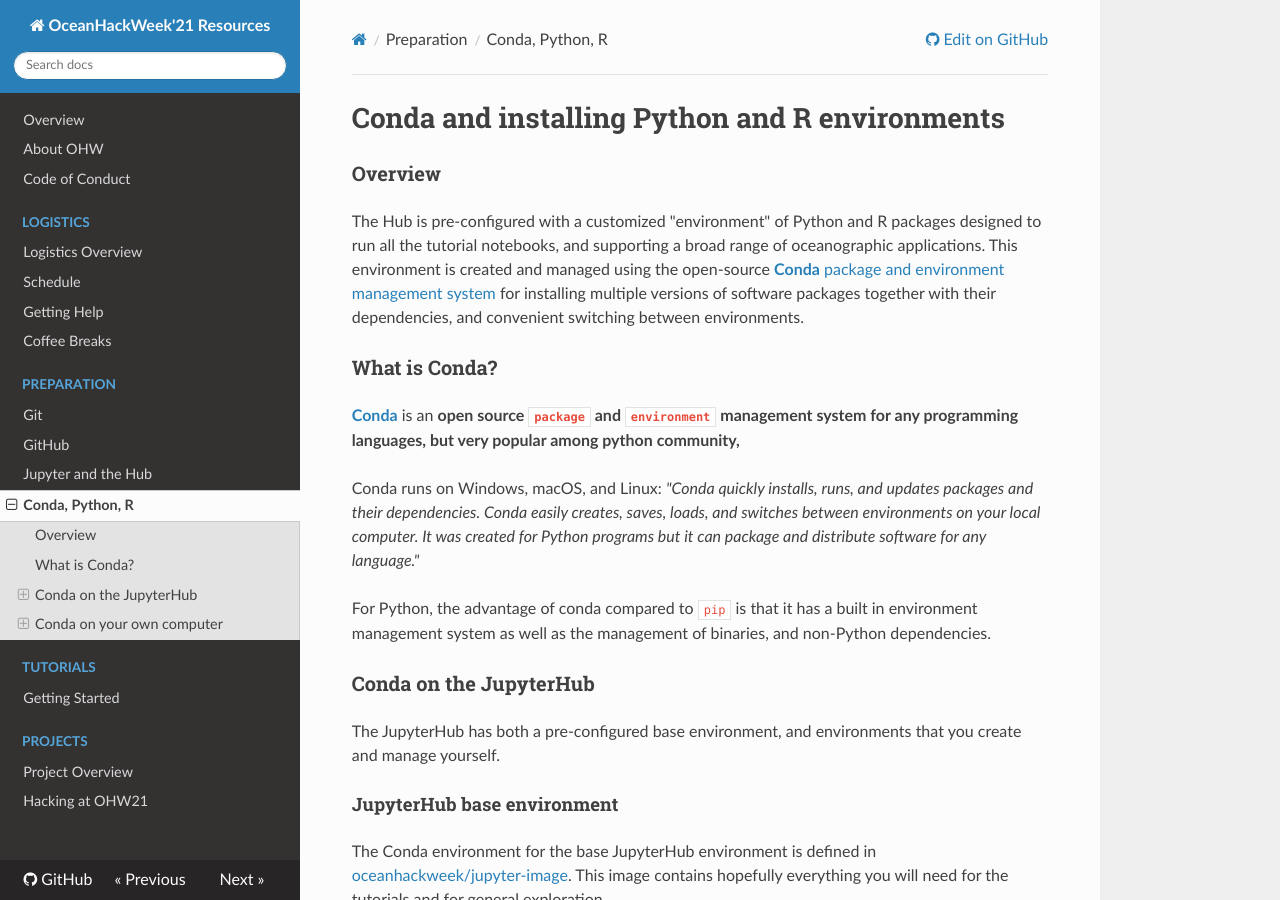
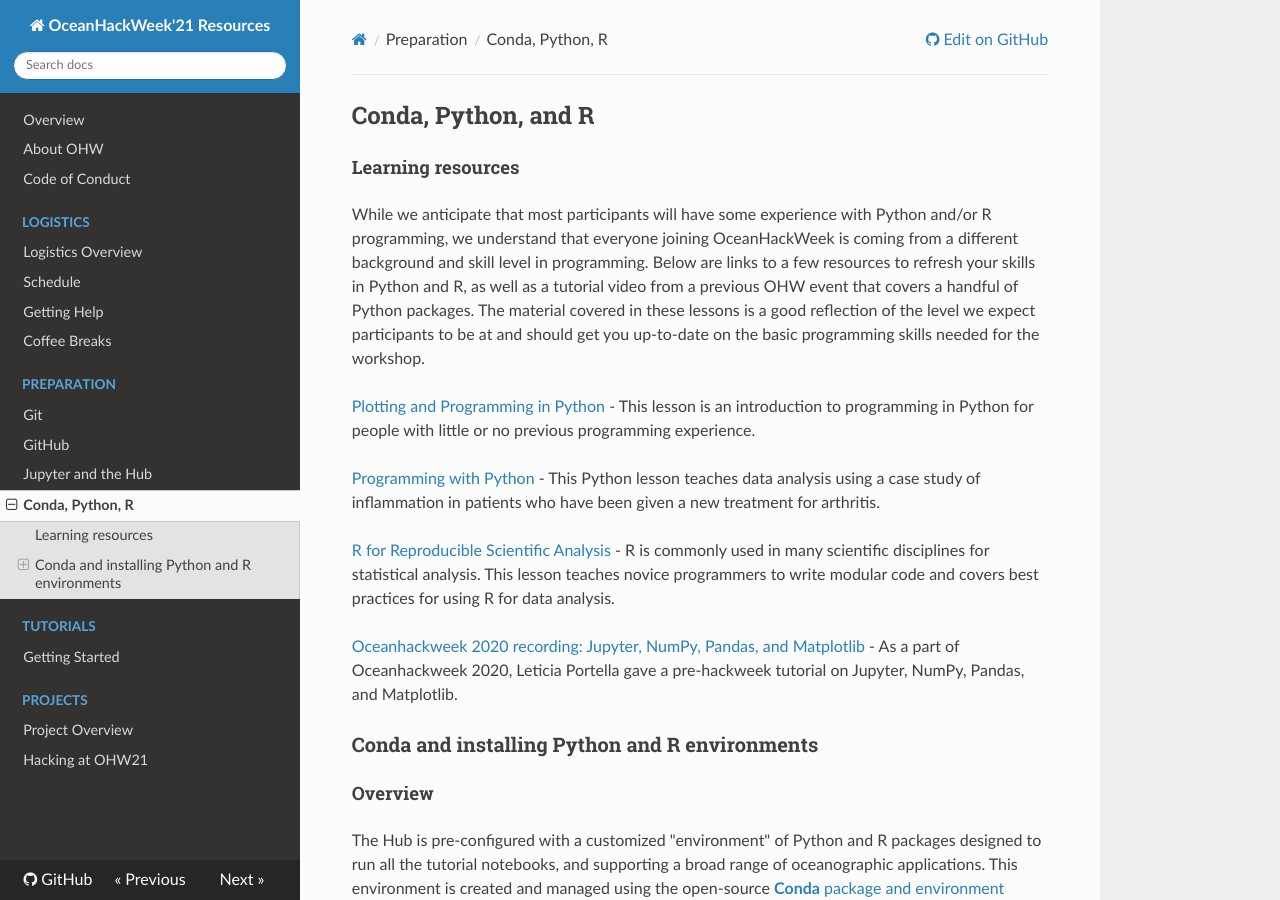
Before and after one commit to oceanhackweek/ohw-resources, an MkDocs documentation site: the page built from docs/prep/conda.md, in a window 1280 px wide and 900 px high. Built offline with MkDocs 1.6.1, drawn with Linux system fonts in a browser that asks for light colours; nearby versions of some CDN libraries.

Commit message:
added section with resources for Python, R

```diff
--- a/docs/prep/conda.md
+++ b/docs/prep/conda.md
@@ -1,21 +1,35 @@
-# Conda and installing Python and R environments
+## Conda, Python, and R
 
-### Overview
+#### Learning resources
+
+While we anticipate that most participants will have some experience with Python and/or R programming, we understand that everyone joining OceanHackWeek is coming from a different background and skill level in programming. Below are links to a few resources to refresh your skills in Python and R, as well as a tutorial video from a previous OHW event that covers a handful of Python packages. The material covered in these lessons is a good reflection of the level we expect participants to be at and should get you up-to-date on the basic programming skills needed for the workshop.
+
+[Plotting and Programming in Python](https://swcarpentry.github.io/python-novice-gapminder/index.html) - This lesson is an introduction to programming in Python for people with little or no previous programming experience.
+
+[Programming with Python](https://swcarpentry.github.io/python-novice-inflammation/) - This Python lesson teaches data analysis using a case study of inflammation in patients who have been given a new treatment for arthritis.
+
+[R for Reproducible Scientific Analysis](https://swcarpentry.github.io/r-novice-gapminder/) - R is commonly used in many scientific disciplines for statistical analysis. This lesson teaches novice programmers to write modular code and covers best practices for using R for data analysis.
+
+[Oceanhackweek 2020 recording: Jupyter, NumPy, Pandas, and Matplotlib](https://www.youtube.com/watch?v=CTUAgpvfze0) - As a part of Oceanhackweek 2020, Leticia Portella gave a pre-hackweek tutorial on Jupyter, NumPy, Pandas, and Matplotlib.
+
+### Conda and installing Python and R environments
+
+#### Overview
 
 The Hub is pre-configured with a customized "environment" of Python and R packages designed to run all the tutorial notebooks, and supporting a broad range of oceanographic applications. This environment is created and managed using the open-source [**Conda** package and environment management system](https://docs.conda.io) for installing multiple versions of software packages together with their dependencies, and convenient switching between environments.
 
-### What is Conda?
+#### What is Conda?
 [**Conda**](http://conda.pydata.org/docs/) is an **open source `package` and `environment` management system for any programming languages, but very popular among python community,**
 
 Conda runs on Windows, macOS, and Linux: *"Conda quickly installs, runs, and updates packages and their dependencies. Conda easily creates, saves, loads, and switches between environments on your local computer. It was created for Python programs but it can package and distribute software for any language."*
 
 For Python, the advantage of conda compared to `pip` is that it has a built in environment management system as well as the management of binaries, and non-Python dependencies.
 
-### Conda on the JupyterHub
+#### Conda on the JupyterHub
 
 The JupyterHub has both a pre-configured base environment, and environments that you create and manage yourself.
 
-#### JupyterHub base environment
+##### JupyterHub base environment
 
 The Conda environment for the base JupyterHub environment is defined in [oceanhackweek/jupyter-image](https://github.com/oceanhackweek/jupyter-image/). This image contains hopefully everything you will need for the tutorials and for general exploration.
 
@@ -51,7 +65,7 @@
 
 There are also a handful of dependencies that are installed directly in the [Docker image](https://github.com/oceanhackweek/jupyter-image/blob/master/Dockerfile), like RStudio, and the Bigelow Labs R libraries ([`ohwobpg`](https://github.com/BigelowLab/ohwobpg) and [`rasf`](https://github.com/BigelowLab/rasf)).
 
-#### Temporary packages
+##### Temporary packages
 
 You can temporarily add packages to your hub, via Jupyter cell magic, `%pip install <list-of-packages>` or `%conda install <list-of-packages>`. In R you can use `install.packages("package-name")` as usual.
 
@@ -59,7 +73,7 @@
 
     For those who know their way around Jupyter, you may be tempted to `!pip install <list-of-packages>`. This can leave your environment in an inconsistent state, which may prevent your server from starting (and will require some heavy duty assistance from @help-infrastructure to debug). [More info](https://pilot.2i2c.org/en/latest/admin/howto/environment.html#temporarily-install-packages-for-a-session)
 
-#### Create your own environment on JupyterHub
+##### Create your own environment on JupyterHub
 
 To create your own Conda environment on JupyterHub, you can launch the terminal and run `conda create` commands as expected. Be sure to specify `-n <environment-name>.
 
@@ -73,11 +87,11 @@
 
     The [package](https://github.com/Anaconda-Platform/nb_conda_kernels) that detects additional environments doesn't run constantly, so give it a second before worrying that you created an environment wrong.
 
-### Conda on your own computer
+#### Conda on your own computer
 
 Conda may be used on your computer as well as the Hub. If you wish to install the same environment as the hub is running, after you [install Conda](#Installing-Conda), you can download the [`environment.yml`](https://github.com/oceanhackweek/ohw20-tutorials/blob/master/environment.yml) that we use, then `conda create -n <ENV NAME> --file environment.yml`
 
-#### Installing Conda
+##### Installing Conda
 
 There are a few different ways to install conda.
 
```
